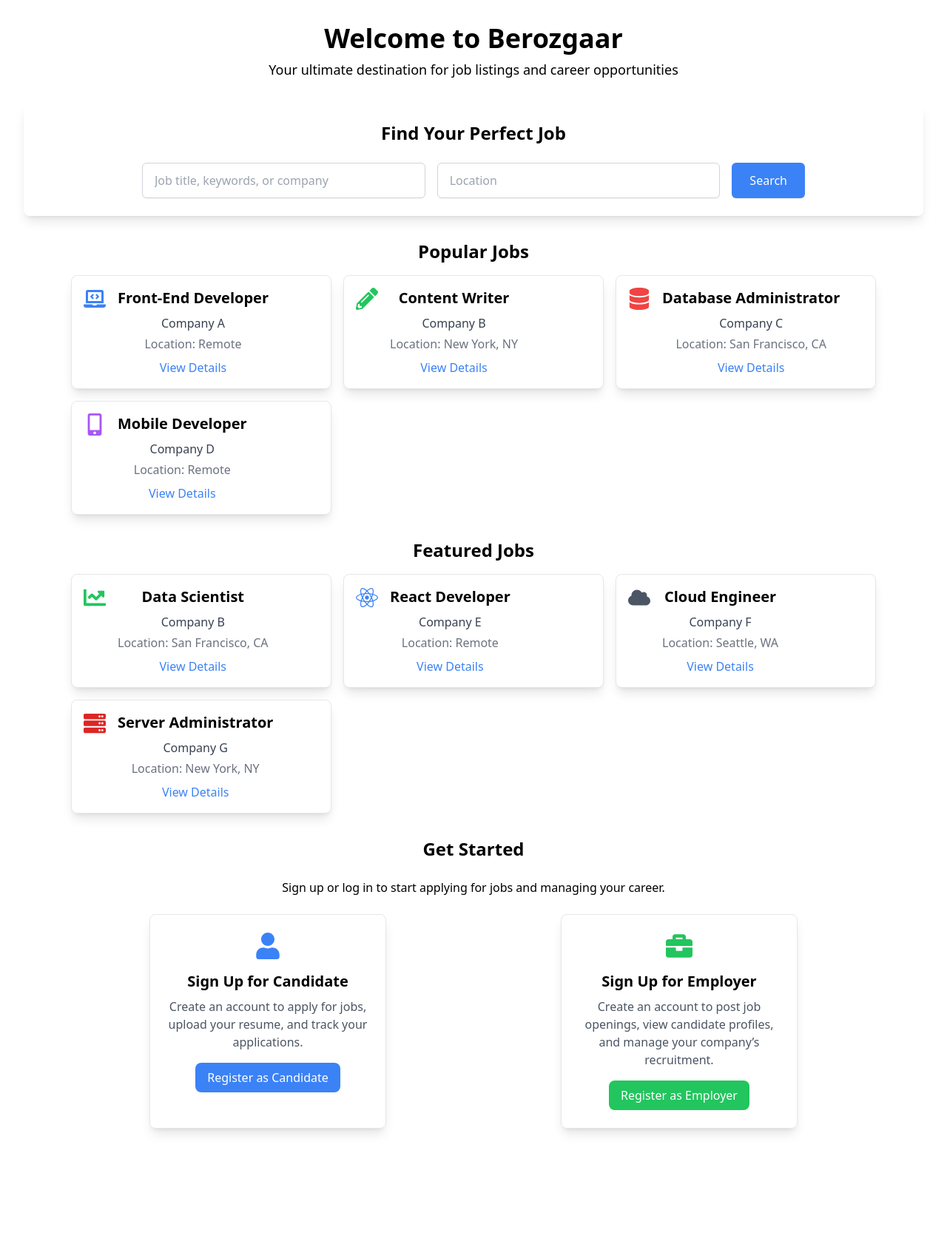
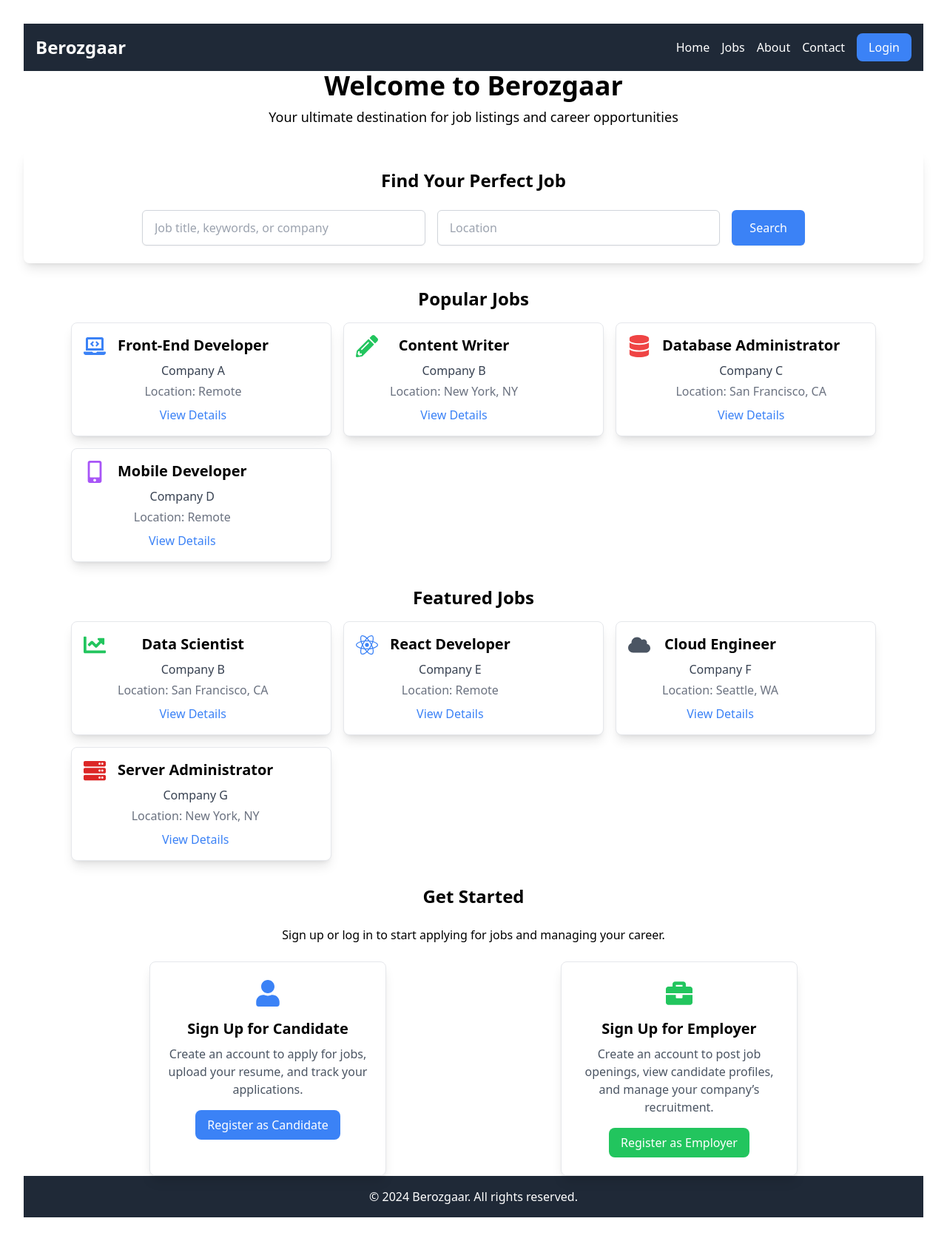
Before and after one commit to elamuhombe/zidio-job-portal, a React (Vite) app in the folder client/: page / in a window 1280 px wide. Shown: the whole page at 74% size. Before the commit the page ends 1558 px from the top, so only its background shows below. Built offline with nearby package versions, Linux system fonts and the light colour scheme; a web font is replaced by a local one.

Commit message:
fix: Handle undefined authContext gracefully by displaying a loading message

```diff
--- a/client/src/components/layout/Layout.tsx
+++ b/client/src/components/layout/Layout.tsx
@@ -1,15 +1,28 @@
-// src/components/Layout.tsx
-
-import React, { ReactNode } from 'react';
+//src/components/layout/Layout.tsx
+import { useContext, ReactNode } from "react";
+import Footer from "../shared/Footer";
+import { AuthContext } from "../context/AuthContext";
+import Navbar from "../shared/NavBar";
+import { AuthContextType } from "../types/AuthContextTypes";
 
 interface LayoutProps {
   children: ReactNode;
 }
 
-const Layout: React.FC<LayoutProps> = ({ children }) => {
+const Layout = ({ children }: LayoutProps) => {
+  const authContext = useContext<AuthContextType | undefined>(AuthContext);
+
+  if (!authContext) {
+    return <div>Loading...</div>; // Handle undefined context gracefully
+  }
+
+  const { isAuthenticated } = authContext;
+
   return (
-    <div className="layout">
-      {children}
+    <div className="min-h-screen flex flex-col">
+      <Navbar />
+      <main className="flex-grow">{children}</main>
+      <Footer />
     </div>
   );
 };
```
